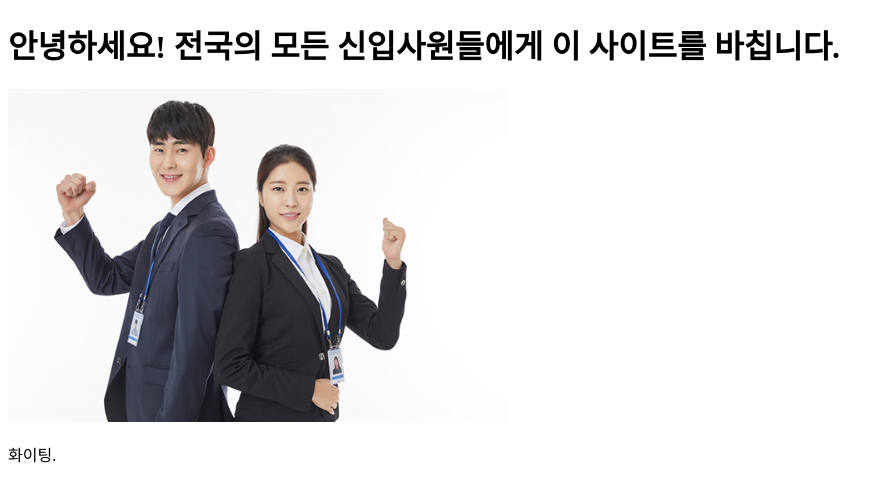
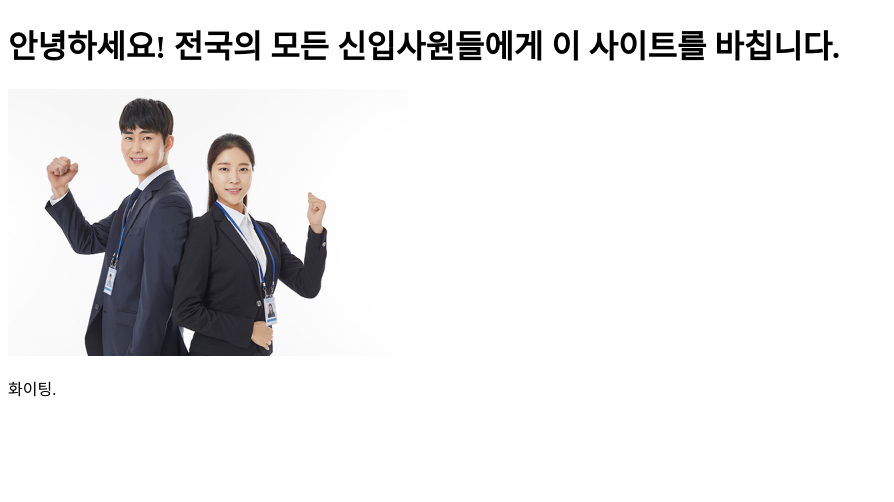
Before and after one commit to mintstartcoding/test, a plain HTML site: page index.html in a window 1280 px wide. Shown: the whole page, without its empty margins (0-894 px from the left). Drawn offline with Linux system fonts and the light colour scheme.

Commit message:
Update index.html

```diff
--- a/index.html
+++ b/index.html
@@ -9,8 +9,7 @@
     <h1>안녕하세요! 전국의 모든 신입사원들에게 이 사이트를 바칩니다.</h1>
 
     <!-- 사진 추가 -->
-    <img src="신입사원.jpg" alt="테스트 이미지" width="500">
-
+    <img src="https://raw.githubusercontent.com/mintstartcoding/test/refs/heads/main/%E1%84%89%E1%85%B5%E1%86%AB%E1%84%8B%E1%85%B5%E1%86%B8%E1%84%89%E1%85%A1%E1%84%8B%E1%85%AF%E1%86%AB.jpg" alt="테스트 이미지" width="400">
     <p>화이팅.</p>
 </body>
 </html>
```
